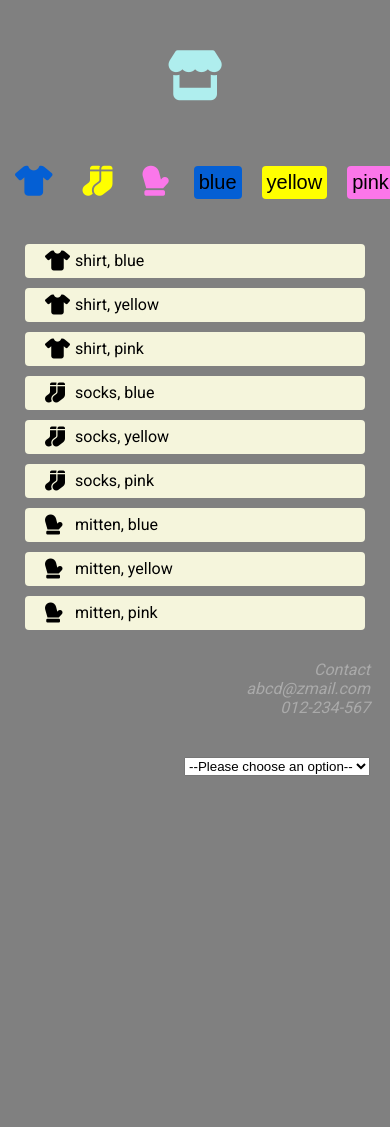
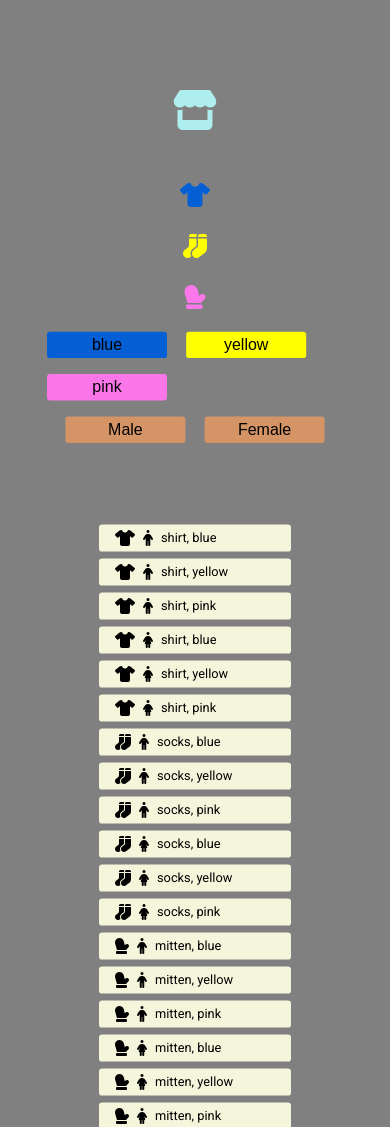
Before and after one commit to kkchae/JS_practice1, a plain HTML site: page index.html in a window 390 px wide. Shown: the top 1127 px of the page. Before the commit the page ends 844 px from the top, so only its background shows below. Drawn offline with Linux system fonts and the light colour scheme; a web font is replaced by a local one.

Commit message:
media code

```diff
--- a/index.html
+++ b/index.html
@@ -17,18 +17,27 @@
           <i class="fa-solid fa-store"></i>
         </div>
         <div class="header_menu">
+          <div class="select_cloth_type">
             <button class="shirtBtn"><i class="fa-solid fa-shirt"></i></button>
             <button class="socksBtn"><i class="fa-solid fa-socks"></i></button>
             <button class="mittenBtn"><i class="fa-solid fa-mitten"></i></button>
+          </div>
+          <div class="select_color">
             <button class="blueBtn">blue</button>
             <button class="yellowBtn">yellow</button>
             <button class="pinkBtn">pink</button>
+          </div>
+          <div class="select_sex">
+            <button class="maleBtn">Male</button>
+            <button class="femaleBtn">Female</button>
+          </div>
         </div>
       </div>
       <div class="item_list">
         <ul>
           <!-- <li class="item">
             <i class="fa-solid fa-shirt"></i>
+            <i class="fa-solid fa-person"></i>
             <div class="text">shirt, blue</div>
           </li> -->
         </ul>
--- a/main.js
+++ b/main.js
@@ -1,58 +1,81 @@
 "use strict";
 
-const shirtBtn = document.querySelector(".wrap .header .header_menu button.shirtBtn");
-const socksBtn = document.querySelector(".wrap .header .header_menu button.socksBtn");
-const mittenBtn = document.querySelector(".wrap .header .header_menu button.mittenBtn");
-const blueBtn = document.querySelector(".wrap .header .header_menu button.blueBtn");
-const yellowBtn = document.querySelector(".wrap .header .header_menu button.yellowBtn");
-const pinkBtn = document.querySelector(".wrap .header .header_menu button.pinkBtn");
+const shirtBtn = document.querySelector(".wrap .header .header_menu .select_cloth_type button.shirtBtn");
+const socksBtn = document.querySelector(".wrap .header .header_menu .select_cloth_type button.socksBtn");
+const mittenBtn = document.querySelector(".wrap .header .header_menu .select_cloth_type button.mittenBtn");
+const blueBtn = document.querySelector(".wrap .header .header_menu .select_color button.blueBtn");
+const yellowBtn = document.querySelector(".wrap .header .header_menu .select_color button.yellowBtn");
+const pinkBtn = document.querySelector(".wrap .header .header_menu .select_color button.pinkBtn");
+const maleBtn = document.querySelector(".wrap .header .header_menu .select_sex button.maleBtn");
+const femaleBtn = document.querySelector(".wrap .header .header_menu .select_sex button.femaleBtn");
 const itemList = document.querySelector(".item_list ul");
 
 shirtBtn.addEventListener("click", () => {
-  console.log("shirt button clicked");
+  //console.log("shirt button clicked");
+  const selectedItems = clothItemList.filter((item) => item.typeString == "shirt");
+  updateItemList(selectedItems);
 });
 
 socksBtn.addEventListener("click", () => {
-  console.log("socks button clicked");
+  //console.log("socks button clicked");
+  const selectedItems = clothItemList.filter((item) => item.typeString == "socks");
+  updateItemList(selectedItems);
 });
 
 mittenBtn.addEventListener("click", () => {
-  console.log("mitten button clicked");
+  //console.log("mitten button clicked");
+  const selectedItems = clothItemList.filter((item) => item.typeString == "mitten");
+  updateItemList(selectedItems);
 });
 
 blueBtn.addEventListener("click", () => {
-  console.log("blue button clicked");
+  //console.log("blue button clicked");
   const selectedItems = clothItemList.filter((item) => item.colorString == "blue");
   updateItemList(selectedItems);
 });
 
 yellowBtn.addEventListener("click", () => {
-  console.log("yellow button clicked");
+  //console.log("yellow button clicked");
   const selectedItems = clothItemList.filter((item) => item.colorString == "yellow");
   updateItemList(selectedItems);
 });
 
 pinkBtn.addEventListener("click", () => {
-  console.log("pink button clicked");
+  //console.log("pink button clicked");
+  const selectedItems = clothItemList.filter((item) => item.colorString == "pink");
+  updateItemList(selectedItems);
+});
+
+maleBtn.addEventListener("click", () => {
+  //console.log("pink button clicked");
+  const selectedItems = clothItemList.filter((item) => item.sexTypeString == "male");
+  updateItemList(selectedItems);
+});
+
+femaleBtn.addEventListener("click", () => {
+  //console.log("pink button clicked");
+  const selectedItems = clothItemList.filter((item) => item.sexTypeString == "female");
+  updateItemList(selectedItems);
 });
 
 class ClothItem {
-  constructor(id, type, color) {
+  constructor(id, clothType, color, sexType) {
     this._id = id;
-    this._type = type;
+    this._clothType = clothType;
     this._color = color;
+    this._sexType = sexType;
   }
 
   get id() {
     return this._id;
   }
 
-  get type() {
-    return this._type;
-  }
+  // get type() {
+  //   return this._clothType;
+  // }
 
   get typeString() {
-    return clothType[this._type];
+    return clothType[this._clothType];
   }
 
   get colorString() {
@@ -60,7 +83,15 @@ class ClothItem {
   }
 
   get typeIconString() {
-    return clothTypeIcon[this._type];
+    return clothTypeIcon[this._clothType];
+  }
+
+  get sexTypeString() {
+    return sexType[this._sexType];
+  }
+
+  get sexTypeIconString() {
+    return sexTypeIcon[this._sexType];
   }
 
   getString() {
@@ -72,16 +103,23 @@ const iconShirt = "fa-solid fa-shirt";
 const iconsocks = "fa-solid fa-socks";
 const iconMitten = "fa-solid fa-mitten";
 
+const iconMale = "fa-solid fa-person";
+const iconFemale = "fa-solid fa-person-dress";
+
 const clothType = ["shirt", "socks", "mitten"];
 const clothColor = ["blue", "yellow", "pink"];
 const clothTypeIcon = [iconShirt, iconsocks, iconMitten];
+const sexType = ["male", "female"];
+const sexTypeIcon = [iconMale, iconFemale];
 const clothItemList = [];
 
 let index = 0;
 for (let typeIndex = 0; typeIndex < clothType.length; typeIndex++) {
-  for (let itClothColor of clothColor) {
-    //console.log(`[${index}] ${typeIndex}, ${itClothColor}`);
-    clothItemList.push(new ClothItem(index++, typeIndex, itClothColor));
+  for (let sexTypeIndex = 0; sexTypeIndex < sexTypeIcon.length; sexTypeIndex++) {
+    for (let itClothColor of clothColor) {
+      //console.log(`[${index}] ${typeIndex}, ${itClothColor}`);
+      clothItemList.push(new ClothItem(index++, typeIndex, itClothColor, sexTypeIndex));
+    }
   }
 }
 
@@ -110,6 +148,7 @@ function updateItemList(selectedItems) {
   for (let i = 0; i < selectedItems.length; i++) {
     const li = document.createElement("li");
     const clothIcon = document.createElement("i");
+    const sexIcon = document.createElement("i");
     const clothText = document.createElement("div");
 
     li.setAttribute("class", "item"); // ok
@@ -120,6 +159,9 @@ function updateItemList(selectedItems) {
     clothIcon.setAttribute("class", selectedItems[i].typeIconString);
     li.appendChild(clothIcon);
 
+    sexIcon.setAttribute("class", selectedItems[i].sexTypeIconString);
+    li.appendChild(sexIcon);
+
     clothText.setAttribute("class", "text"); // ok
     clothText.textContent = selectedItems[i].getString(); // ok
     li.appendChild(clothText);
--- a/style.css
+++ b/style.css
@@ -52,10 +52,20 @@ ul {
 
 .wrap .header .header_menu {
     display: flex;
-    flex-direction: row;
+    flex-direction: column;
     justify-content: space-between;
     align-items: center;
     /* background-color:var(--color-bg); */
+}
+
+.wrap .header .header_menu .select_cloth_type {
+    display: flex;
+    flex-direction: row-reverse;
+    justify-content: space-between;
+}
+
+.wrap .header .header_menu .select_color {
+    justify-content: space-between;
 }
 
 .wrap .header .header_menu button {
@@ -112,9 +122,10 @@ ul {
     margin-top: 20px;
 }
 
-.item_list .item {
+.item_list ul .item {
     display: flex;
     flex-direction: row;
+    justify-content: flex-start;
     background-color: var(--color-item-bg);
     border-radius: 4px;
     margin-top: 10px;
@@ -125,15 +136,11 @@ ul {
 
 .item_list .item i {
     font-size: var(--icon-size-small);
-    width: var(--icon-size-small);
+    /* width: var(--icon-size-small); */
+    padding-right: 10px;
 }
 .item_list .item .text {
-    margin-left: 10px;
-}
-
-.wrap .footer {
-    /* display: flexbox;
-    justify-content: flex-end; */
+    /* margin-left: 10px; */
 }
 
 .wrap .footer address {
@@ -150,3 +157,29 @@ ul {
 .wrap .footer address span {
     color:#aaa;
 }
+
+@media screen and (max-width: 535px) {
+    .wrap .header {
+        transform: scale(0.8);
+    }
+
+    .wrap .header .header_menu .select_cloth_type {
+        flex-direction: column;
+    }
+
+    .wrap .header .header_menu .select_color {
+        flex-direction: column;
+    }
+
+    .wrap .header .header_menu .select_sex {
+        flex-direction: column;
+    }
+
+    .wrap .item_list ul .item {
+        margin-top: 0px;
+        margin-bottom: 0px;
+        padding: 7px 20px;
+        width: 200px;
+        transform: scale(0.8);
+    }
+}
```
Lines whose indentation alone changed are shown as unchanged.
